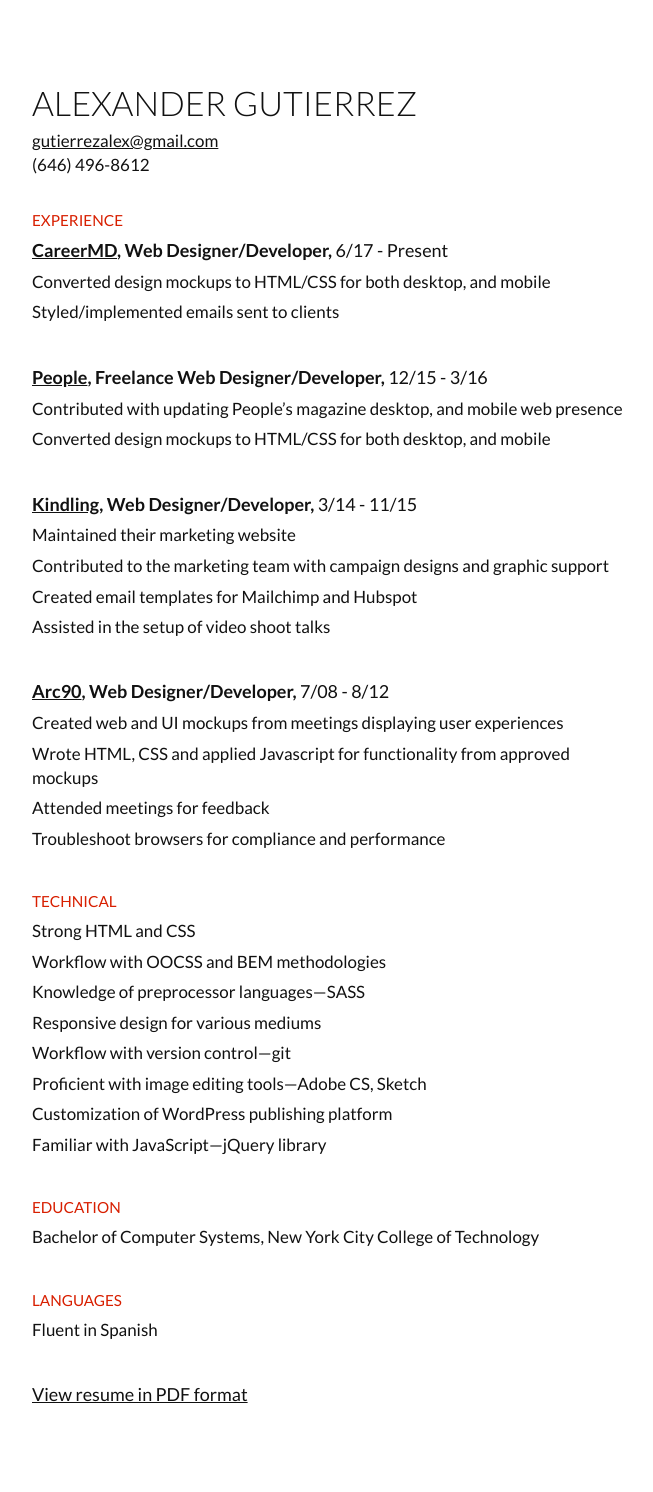
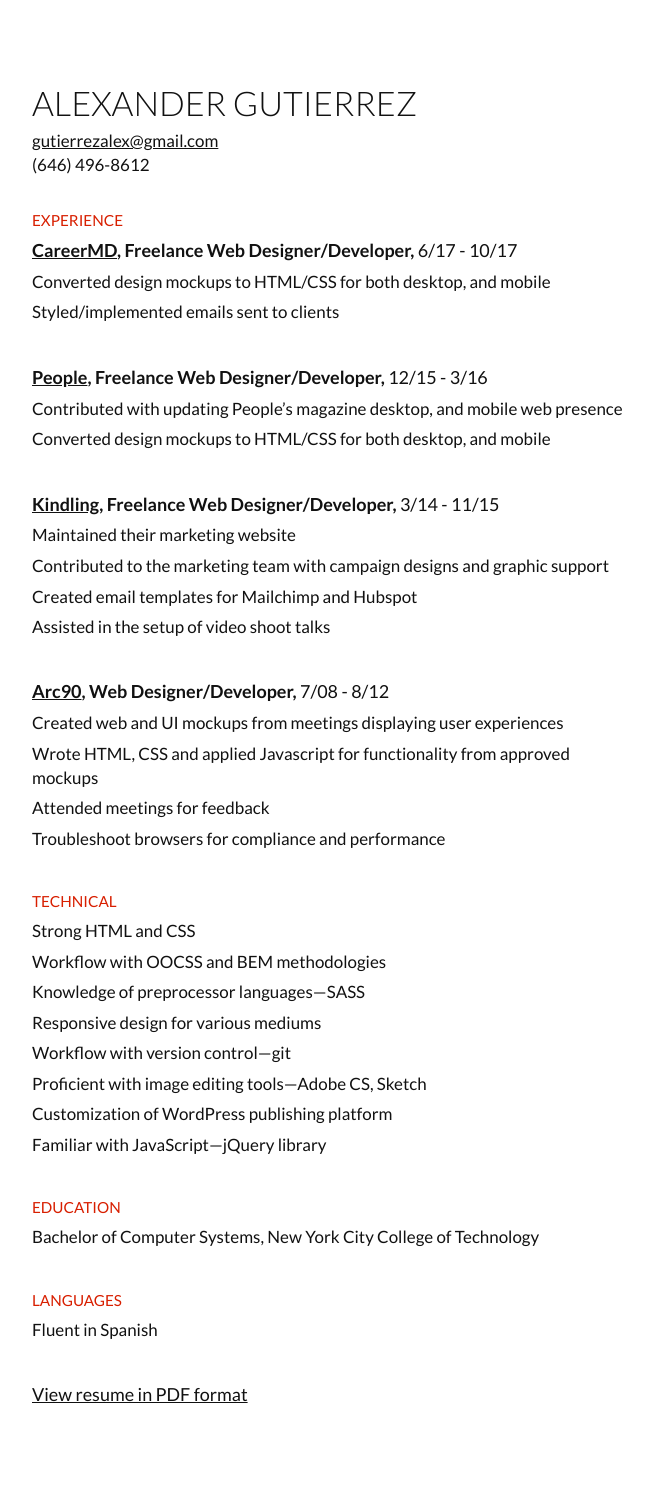
Before and after one commit to gutierrezalex/gutierreza, a Jekyll site: the page built from resume.md, in a window 1280 px wide. Shown: the whole page, without its empty margins (308-961 px from the left). Built offline with Jekyll 4.4.1, drawn with Linux system fonts in a browser that asks for light colours.

Commit message:
updated resume

```diff
--- a/resume.md
+++ b/resume.md
@@ -12,7 +12,7 @@ title:  "Alexander Gutierrez"
 
 #### Experience
 
-### [CareerMD](http://www.careermd.com/), Web Designer/Developer, *6/17 - Present*
+### [CareerMD](http://www.careermd.com/), Freelance Web Designer/Developer, *6/17 - 10/17*
 
 - Converted design mockups to HTML/CSS for both desktop, and mobile
 - Styled/implemented emails sent to clients
@@ -22,7 +22,7 @@ title:  "Alexander Gutierrez"
 - Contributed with updating People’s magazine desktop, and mobile web presence
 - Converted design mockups to HTML/CSS for both desktop, and mobile
 
-### [Kindling](http://kindlingapp.com/), Web Designer/Developer, *3/14 - 11/15*
+### [Kindling](http://kindlingapp.com/), Freelance Web Designer/Developer, *3/14 - 11/15*
 
 - Maintained their marketing website
 - Contributed to the marketing team with campaign designs and graphic support
```
Also changed, not shown: 1 other file.
